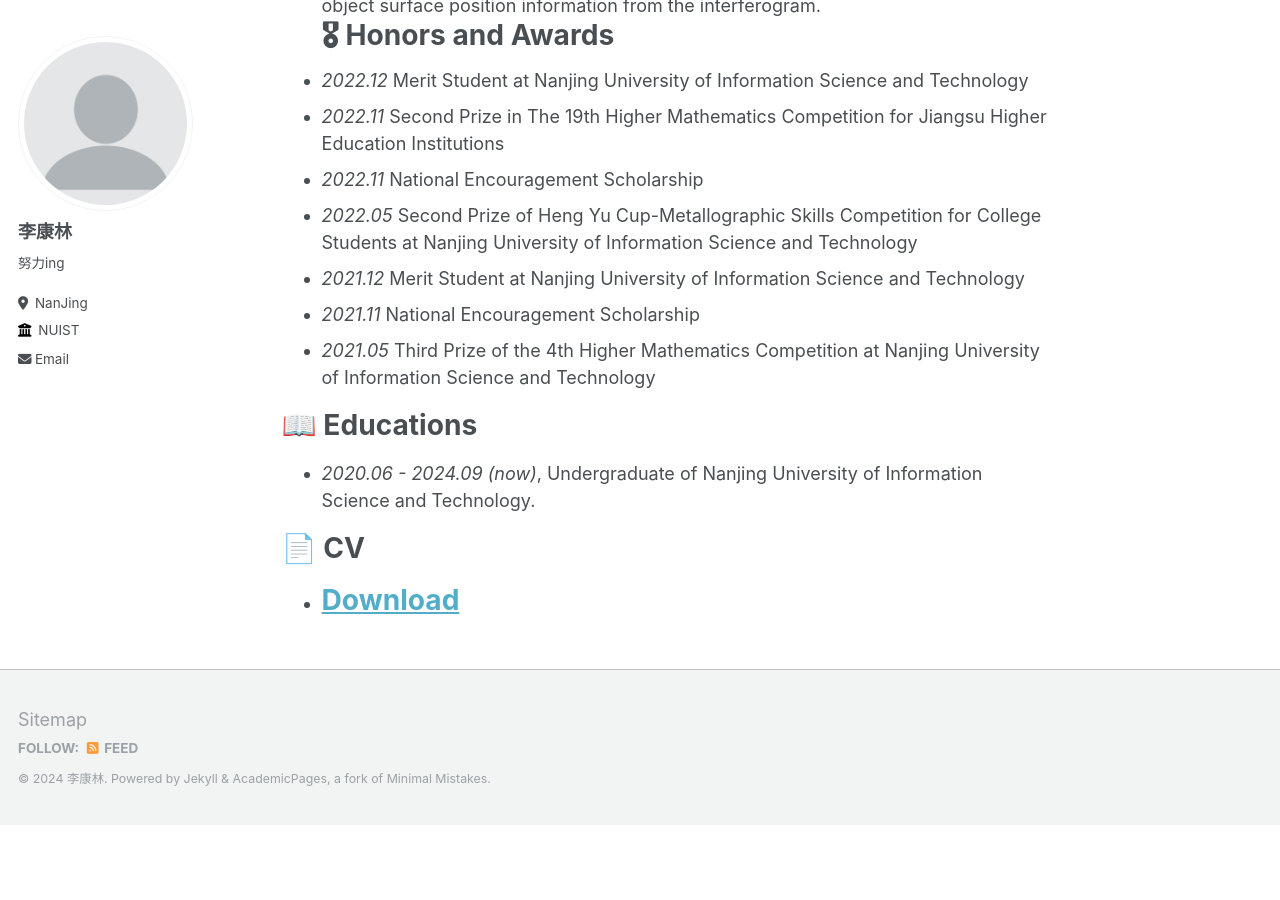
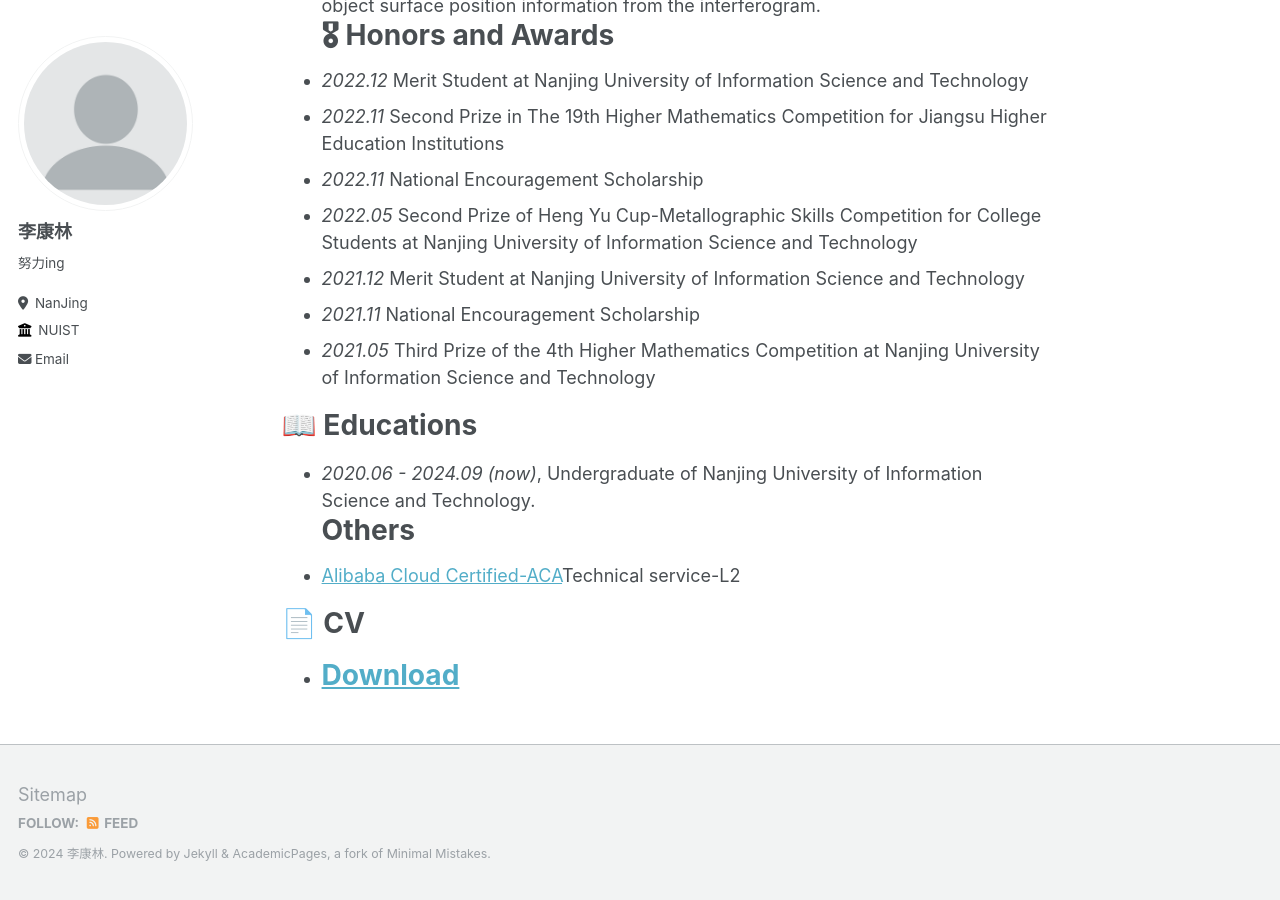
Before and after one commit to Yikumasai/AcadHomepage-Alpha, a Jekyll site: the page built from _pages/about.md, in a window 1280 px wide and 900 px high, scrolled down 519 px. Built offline with Jekyll 4.4.1, drawn with Linux system fonts in a browser that asks for light colours; before the commit the page ends 1344 px from its top, so only the background shows below that.

Commit message:
Update about.md

```diff
--- a/_pages/about.md
+++ b/_pages/about.md
@@ -27,6 +27,8 @@ Very interested in lasers and nano-optics.
 
 # 📖 Educations
 - *2020.06 - 2024.09 (now)*, Undergraduate of Nanjing University of Information Science and Technology.
+# Others
+- [Alibaba Cloud Certified-ACA](https://lkl-shanghai.oss-cn-shanghai.aliyuncs.com/%E8%AF%81%E4%B9%A6/%E9%98%BF%E9%87%8C%E4%BA%91ACA%E8%AF%81%E4%B9%A6%EF%BC%88%E6%95%B0%E6%8D%AE%E4%B8%AD%E5%BF%83IT%E5%88%9D%E7%BA%A7%E8%BF%90%E7%BB%B4%E5%B7%A5%E7%A8%8B%E5%B8%88%EF%BC%89.png)Technical service-L2
 
 # 📄 CV
 - [Download](https://pv4t-my.sharepoint.com/:b:/g/personal/jockerror_pv4t_onmicrosoft_com/EYNYq2WxmlhIowNrQd17ztoBhbx7_VcNFQVuEwRdYmzjHw?e=tttdFr)
```
